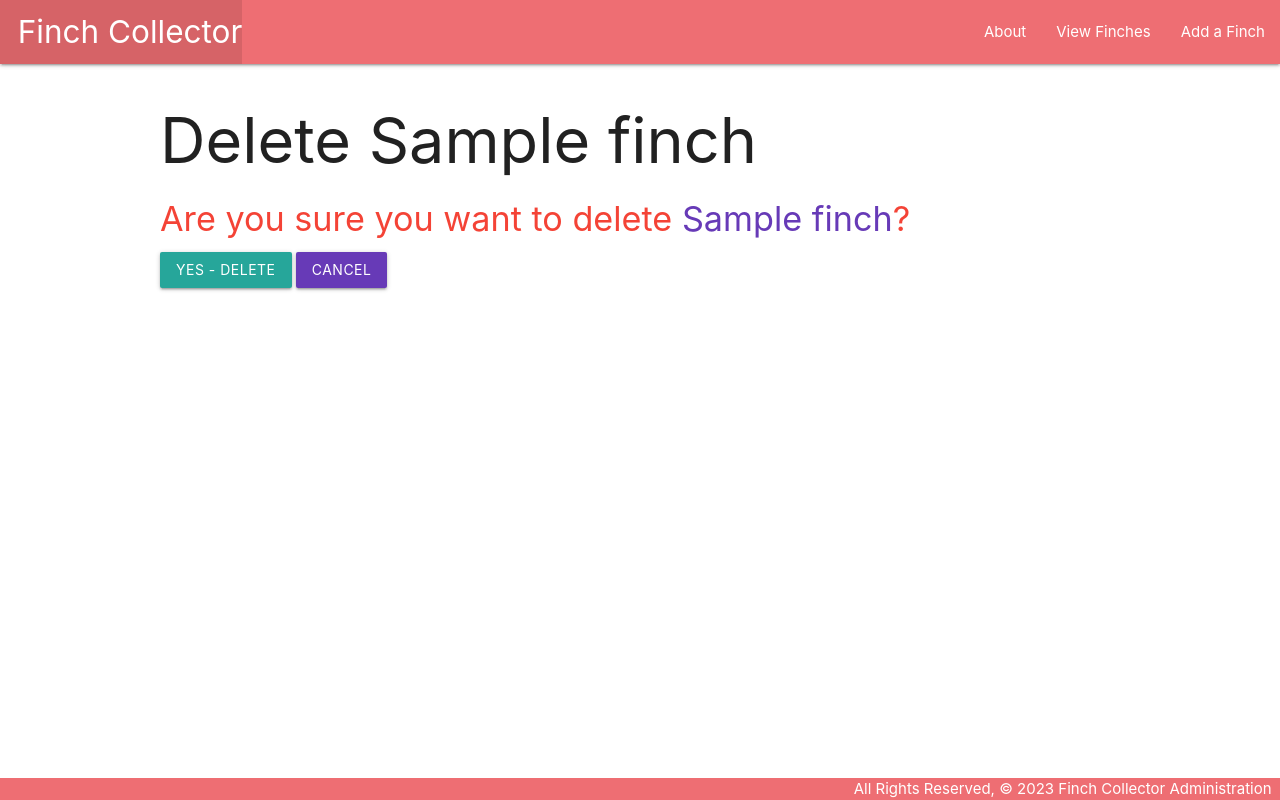
After one commit to mqpiffle/finch-collector, a Django app: page /finches/1/delete/ in a window 1280 px wide. The commit adds this page. Run offline with Django 4.2, Linux system fonts and the light colour scheme; tables that the repository leaves empty hold one stand-in row (values such as "Sample post").

Commit message:
CUD added to Finch

```diff
--- a/main_app/templates/base.html
+++ b/main_app/templates/base.html
@@ -37,11 +37,15 @@
                     </ul>
                     <ul class="right">
                         <li>
-                            <a href="/about">About</a>
+                            <a href="{% url 'about' %}">About</a>
                         </li>
                         <li>
-                            <a href="/finches">View Finches</a>
+                            <a href="{% url 'index' %}">View Finches</a>
                         </li>
+                        <li>
+                            <a href="{% url 'finches_create' %}">Add a Finch</a>
+                        </li>
+
                     </ul>
                 </div>
             </nav>
--- a/main_app/templates/finches/detail.html
+++ b/main_app/templates/finches/detail.html
@@ -9,5 +9,9 @@
         <p>Description: {{ finch.description }}</p>
         <p>Age: {{ finch.age_days }} days</p>
     </div>
+    <div class="card-action">
+        <a href="{% url 'finches_update' finch.id %}" class="btn">Edit</a>
+        <a href="{% url 'finches_delete' finch.id %}" class="btn">Delete</a>
+    </div>
 </div>
 {% endblock %}
--- a/main_app/templates/finches/index.html
+++ b/main_app/templates/finches/index.html
@@ -9,7 +9,11 @@
         <p>Subclass: {{ finch.tax_subclass }}</p>
         <p>Description: {{ finch.description }}</p>
         <p>Age: {{ finch.age_days }} days</p>
+        <a
+            href="{% url 'detail' finch.id %}"
+            class="btn"
+            >View this finch</a
+        >
     </div>
-    <a href="{% url 'detail' finch.id %}">View this finch</a>
 </div>
 {% endfor %} {% endblock %}
--- /dev/null
+++ b/main_app/templates/main_app/finch_confirm_delete.html
@@ -0,0 +1,23 @@
+{% extends 'base.html' %} {% block content %}
+<h1>Delete {{ object.name }}</h1>
+<h4 class="red-text">
+    Are you sure you want to delete
+    <span class="deep-purple-text">{{ object.name }}</span>?
+</h4>
+<form
+    action=""
+    method="POST"
+>
+    {% csrf_token %}
+    <input
+        type="submit"
+        value="Yes - Delete"
+        class="btn"
+    />
+    <a
+        href="{% url 'detail' finch.id %}"
+        class="btn deep-purple"
+        >Cancel</a
+    >
+</form>
+{% endblock %}
--- a/main_app/urls.py
+++ b/main_app/urls.py
@@ -6,5 +6,8 @@ urlpatterns = [
     path('', views.home, name='home'),
     path('about/', views.about, name='about'),
     path('finches/', views.finches_index, name='index'),
+    path('finches/create/', views.FinchCreate.as_view(), name='finches_create'),
+    path('finches/<int:pk>/update/', views.FinchUpdate.as_view(), name='finches_update'),
+    path('finches/<int:pk>/delete/', views.FinchDelete.as_view(), name='finches_delete'),
     path('finches/<int:finch_id>/', views.finches_detail, name='detail'),
 ]
--- a/main_app/views.py
+++ b/main_app/views.py
@@ -1,4 +1,5 @@
 from django.shortcuts import render
+from django.views.generic.edit import CreateView, UpdateView, DeleteView
 from .models import Finch
 
 # finches = [
@@ -19,3 +20,15 @@ def finches_index(request):
 def finches_detail(request, finch_id):
     finch = Finch.objects.get(id=finch_id)
     return render(request, 'finches/detail.html', { 'finch': finch })
+
+class FinchCreate(CreateView):
+    model  = Finch
+    fields = '__all__'
+
+class FinchUpdate(UpdateView):
+    model = Finch
+    fields = ['name', 'description', 'age_days']
+
+class FinchDelete(DeleteView):
+    model = Finch
+    success_url = '/finches/'
```
Also changed, not shown: main_app/templates/main_app/finch_form.html (added, +18 -0 lines).
